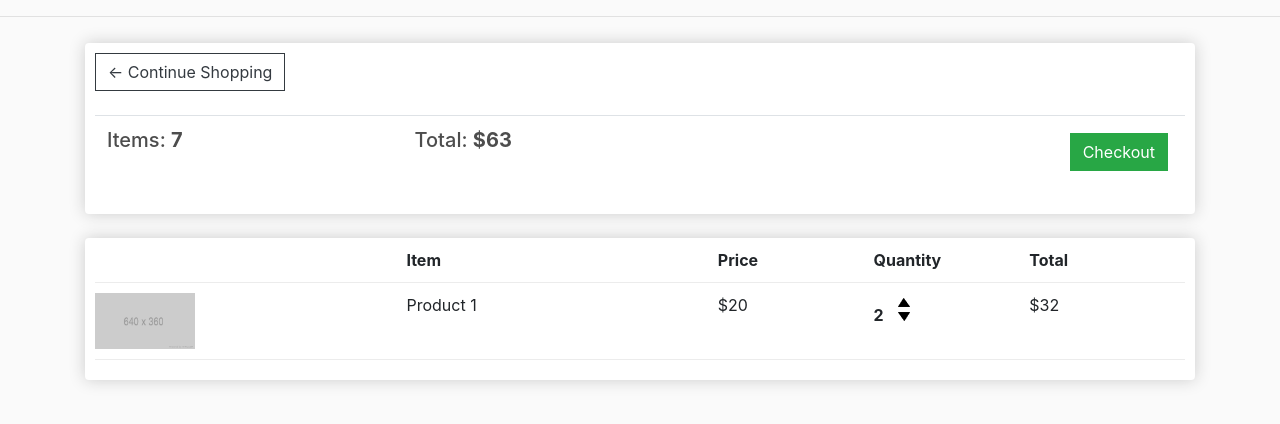
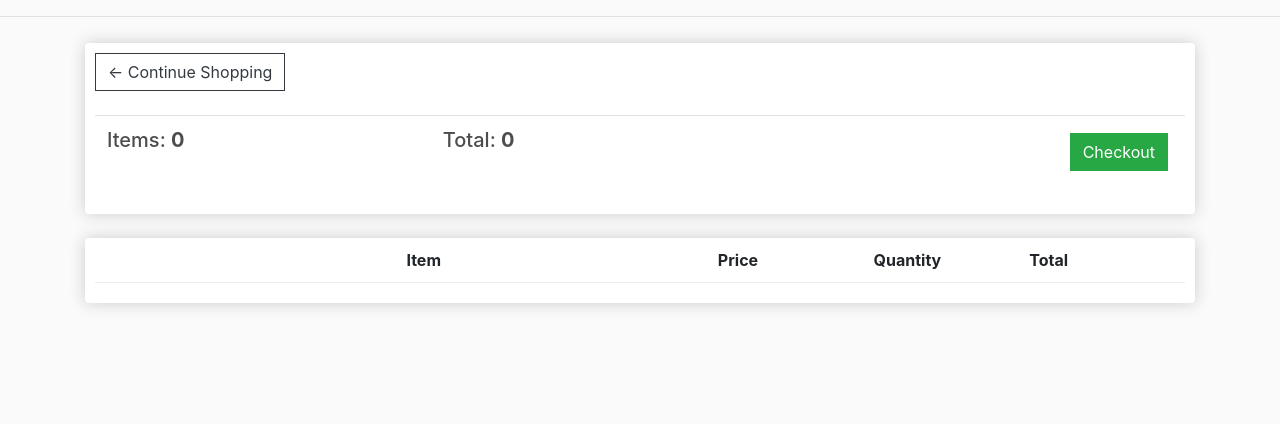
Before and after one commit to allan-2stars/ecommerce, a Django app: page /cart/ in a window 1280 px wide. Shown: the part 57-481 px from the top of the page. Run offline with Django 3.2, Linux system fonts and the light colour scheme; lists and menus that the app fills with data are empty; some libraries are stand-ins or nearby versions.

Commit message:
cart rendering, make total number sync with database. only done the part for authenticated users.

```diff
--- a/store/templates/store/cart.html
+++ b/store/templates/store/cart.html
@@ -9,8 +9,8 @@
                 <br>
                 <table class="table">
                     <tr>
-                        <th><h5>Items: <strong>7</strong></h5></th>
-                        <th><h5>Total: <strong>$63</strong></h5></th>
+                        <th><h5>Items: <strong>{{order.get_cart_items}}</strong></h5></th>
+                        <th><h5>Total: <strong>{{order.get_cart_total}}</strong></h5></th>
                         <th>
                             <a class="checkout btn btn-success" href="{% url 'checkout' %}">Checkout</a>
                         </th>
@@ -27,22 +27,24 @@
                     <div style="flex:1"><strong>Total</strong></div>
                 </div>
 
+                {% for item in items %}
                 <div class="cart-row">
                     <div style="flex:2">
-                        <img class="row-image" src="{% static 'images/placeholder.png' %}">
+                        <img class="row-image" src="{{item.product.imageURL}}">
                     </div>
-                    <div style="flex:2"><p>Product 1</p></div>
-                    <div style="flex:1"><p>$20</p></div>
+                    <div style="flex:2"><p>{{item.product.name}}</p></div>
+                    <div style="flex:1"><p>{{item.product.price|floatformat:2}}</p></div>
                     <div style="flex:1">
-                        <p class="quantity">2</p>
+                        <p class="quantity">{{item.quantity}}</p>
                         <div class="quantity">
                             <img class="chg-quantity" src="{% static  'images/arrow-up.png' %}">
 
                             <img class="chg-quantity" src="{% static  'images/arrow-down.png' %}">
                         </div>
                     </div>
-                    <div style="flex:1"><p>$32</p></div>
+                    <div style="flex:1"><p>{{item.get_total}}</p></div>
                 </div>
+                {% endfor %}
         </div>
     </div>
 {% endblock content %}
--- a/store/views.py
+++ b/store/views.py
@@ -9,7 +9,21 @@ def store(request):
      return render(request, 'store/store.html', context)
 
 def cart(request):
-     context = {}
+     ## once call cart url/API
+     ## conditions, if user logged in
+     if request.user.is_authenticated:
+          customer = request.user.customer
+          ## get_or_created(defaults=None, **kwargs):
+          ## return: tuple of (object, created)
+          ##   object: the retrieved or creatd object
+          ##   created: boolean whether new object was created
+          order, created = Order.objects.get_or_create(customer=customer, complete=False)
+          items = order.orderitem_set.all() ## get all the order items from the parent order. (childObjects_set)
+     else: ## if not loggin user, items will be empty for now
+          ## TODO: build replica mechinism when user logged in
+          items = []
+          order = {'get_cart_total':0, 'get_cart_items':0}
+     context = {'items':items, 'order':order}
      return render(request, 'store/cart.html', context)
 
 def checkout(request):
```
Also changed, not shown: store/models.py (+17 -0 lines), db.sqlite3.
